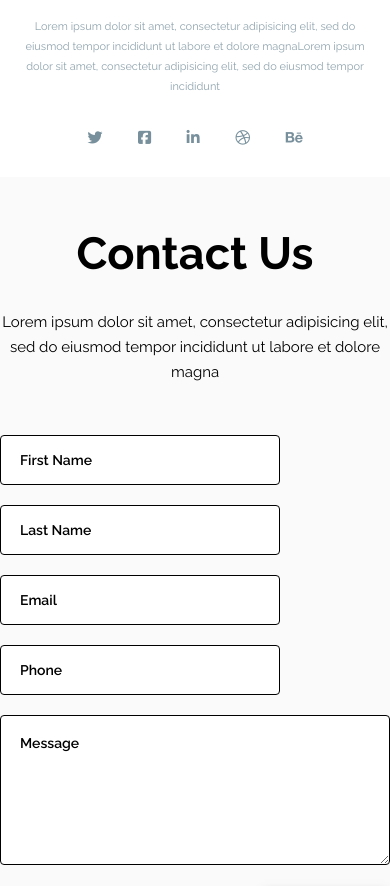
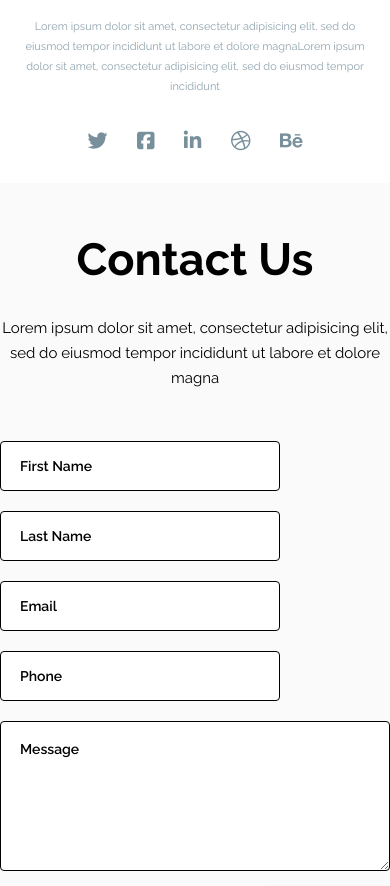
Before and after one commit to drobunator/dart-service-manager-layout, a plain HTML site: page index.html in a window 390 px wide. Shown: the part 3885-4771 px from the top of the page. Drawn offline with Linux system fonts and the light colour scheme.

Commit message:
change font size social link

```diff
--- a/css/style.css
+++ b/css/style.css
@@ -871,7 +871,7 @@ a {
   .social-link {
     margin: 0 auto 30px auto; }
     .social-link .link-social {
-      font-size: 15px; } }
+      font-size: 20px; } }
 
 @media screen and (max-width: 480px) {
   .our-team__slider .slider-block .slider-avatar {
```
Also changed, not shown: 1 other file.
